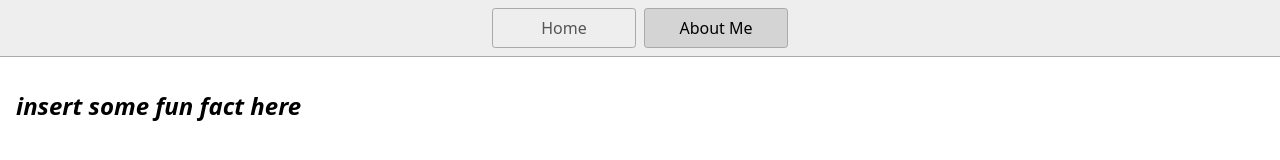
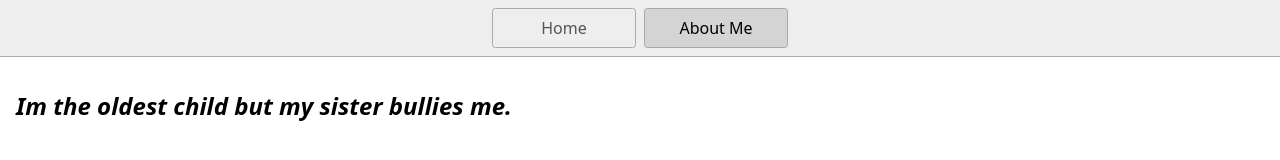
Before and after one commit to monicaphan/c2c-git-busy-2023, a plain HTML site: page AboutMe.html in a window 1280 px wide. Drawn offline with Linux system fonts and the light colour scheme.

Commit message:
commit message

```diff
--- a/AboutMe.html
+++ b/AboutMe.html
@@ -13,7 +13,7 @@
       <a href="/AboutMe.html" aria-current="page">About Me</a>
     </nav>
     <main>
-      <i><h1>insert some fun fact here</h1></i>
+      <i><h1>Im the oldest child but my sister bullies me.</h1></i>
     </main>
   </body>
 </html>
```
